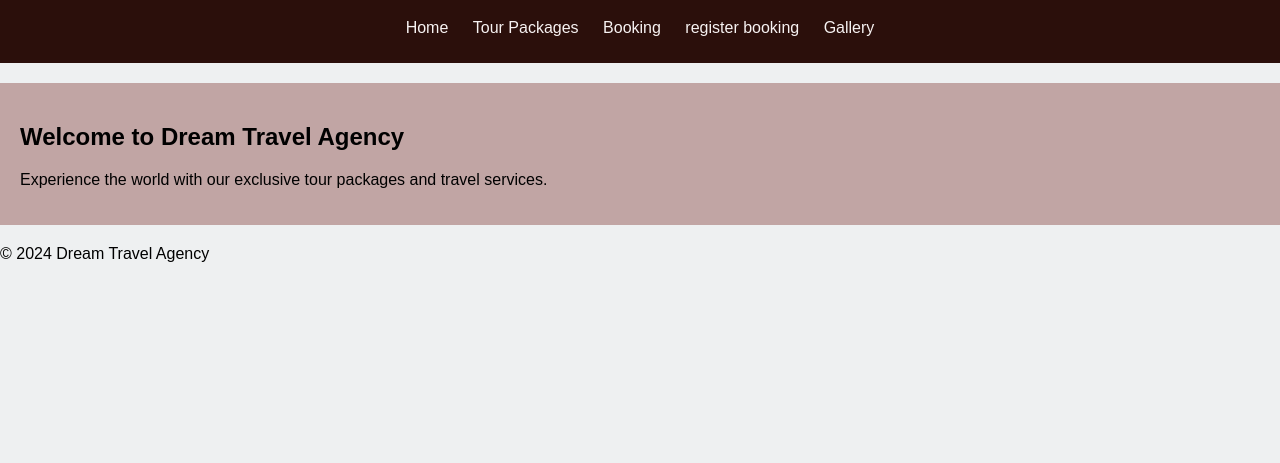
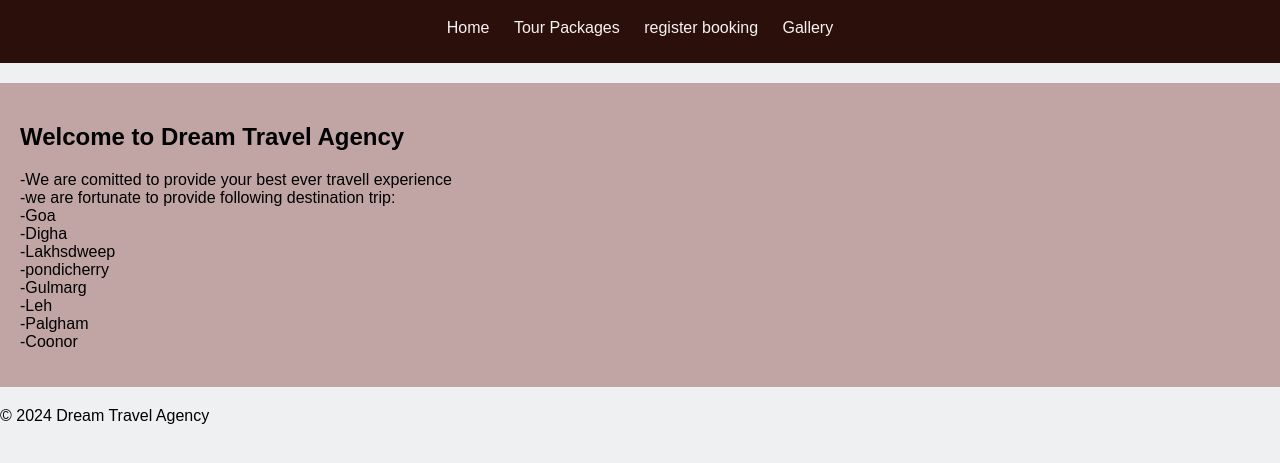
Before and after one commit to ashishrajgiri/ashish-test, a plain HTML site: page index.html in a window 1280 px wide. Shown: the part 89-552 px from the top of the page. Drawn offline with Linux system fonts and the light colour scheme.

Commit message:
Update index.html

```diff
--- a/index.html
+++ b/index.html
@@ -13,7 +13,6 @@
             <ul>
                 <li><a href="index.html">Home</a></li>
                 <li><a href="packages.html">Tour Packages</a></li>
-                <li><a href="booking.html">Booking</a></li>
                 <li><a href="register booking.html">register booking</a></li>
                 <li><a href="gallery.html">Gallery</a></li>
             </ul>
@@ -21,7 +20,7 @@
     </header>
     <section>
         <h2>Welcome to Dream Travel Agency</h2>
-        <p>Experience the world with our exclusive tour packages and travel services.</p>
+        <P>-We are comitted to provide your best ever travell experience <br>-we are fortunate to provide following destination trip: <br>-Goa<br>-Digha<br>-Lakhsdweep<br>-pondicherry<br>-Gulmarg<br>-Leh<br>-Palgham<br>-Coonor</P>
     </section>
     <footer>
         <p>&copy; 2024 Dream Travel Agency</p>
```
